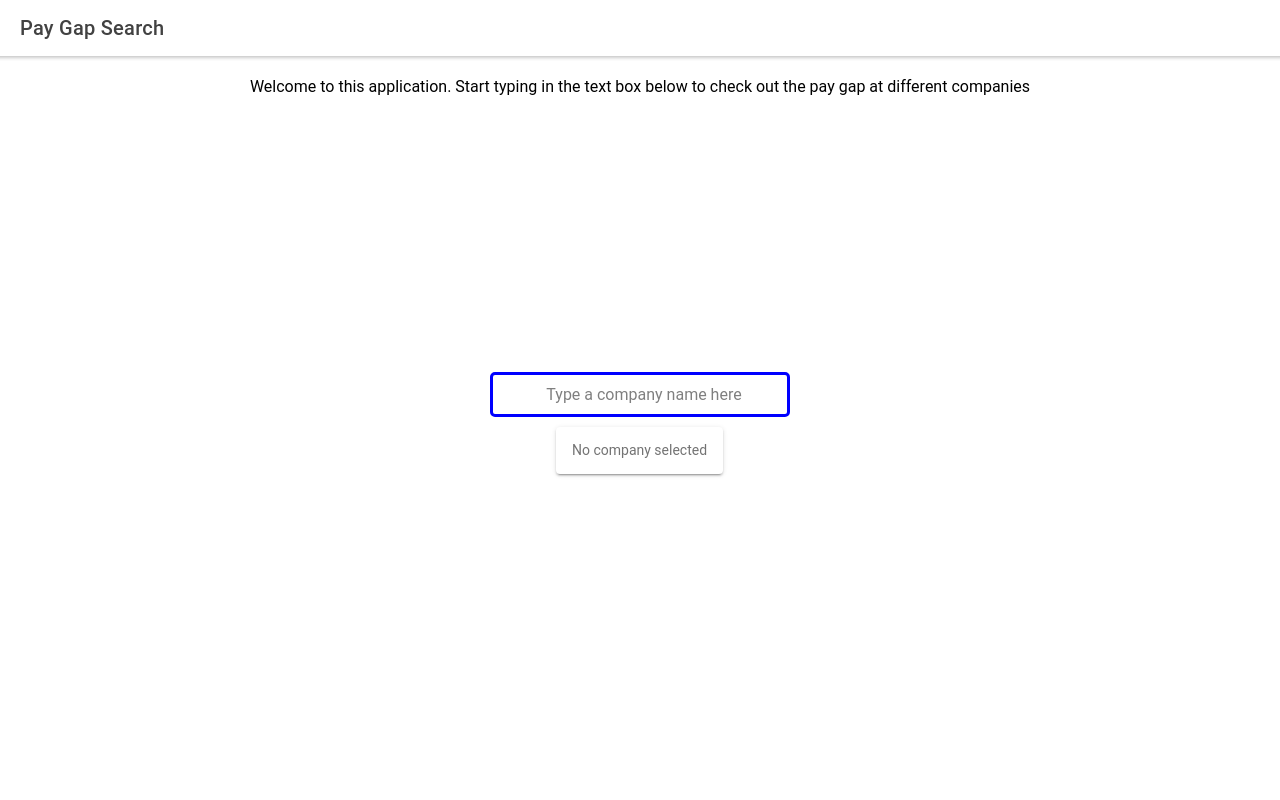
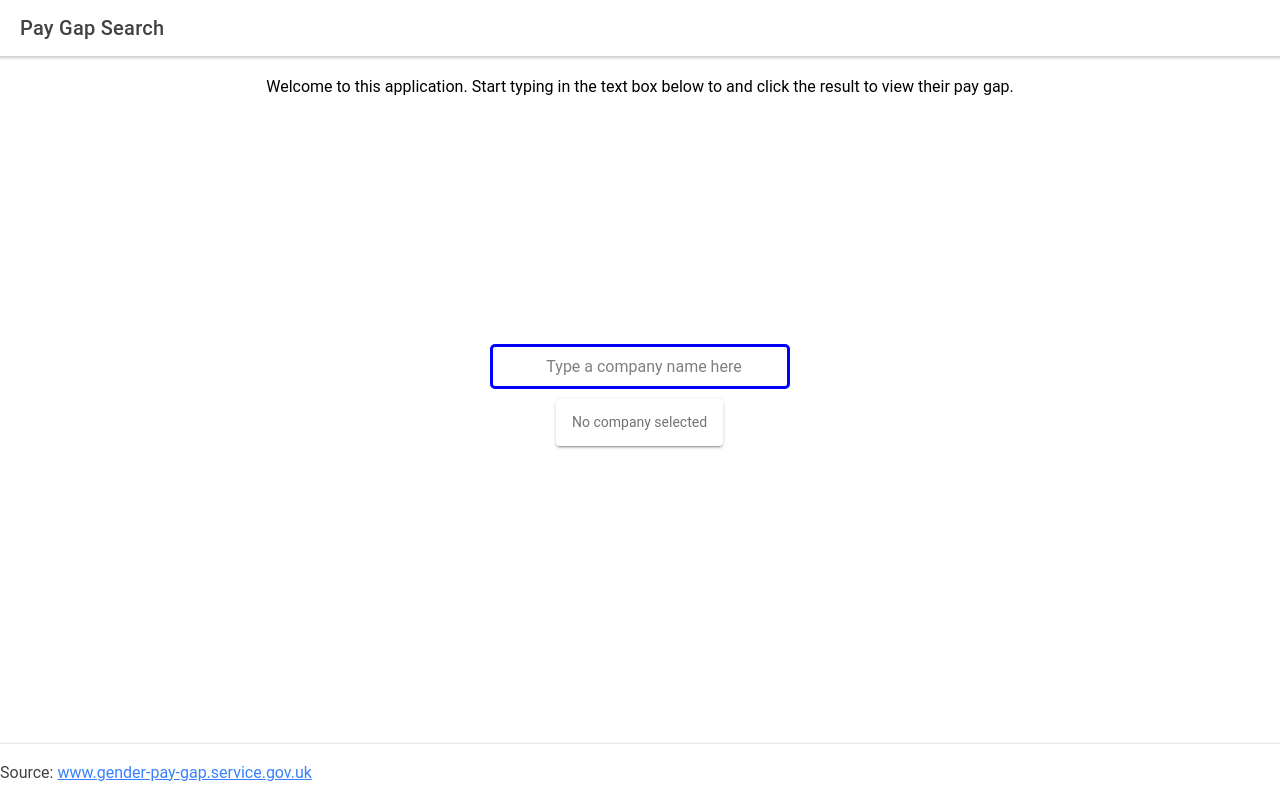
Before and after one commit to jdsmith104/pay-gap-search, a React (Create React App) app in the folder App/: page /home in a window 1280 px wide. Built offline with nearby package versions, Linux system fonts and the light colour scheme.

Commit message:
Updated home page information

```diff
--- a/App/src/pages/Home.tsx
+++ b/App/src/pages/Home.tsx
@@ -8,11 +8,12 @@ import {
   IonToolbar,
   IonRow,
   IonText,
+  IonFooter,
 } from '@ionic/react';
 import './Home.css';
 import SuggestedSearchBar from '../components/SuggestedSearchBar';
 // eslint-disable-next-line max-len
-const PageText: string = 'Welcome to this application. Start typing in the text box below to check out the pay gap at different companies';
+const PageText: string = 'Welcome to this application. Start typing in the text box below to and click the result to view their pay gap.';
 
 const Home = function Home() {
   return (
@@ -41,6 +42,20 @@ const Home = function Home() {
           </IonGrid>
         </IonContent>
       </IonContent>
+      <IonFooter>
+        <IonToolbar>
+          <IonText>
+            <p>
+              Source:
+              {' '}
+              <a href="https://gender-pay-gap.service.gov.uk/viewing/download">
+                www.gender-pay-gap.service.gov.uk
+              </a>
+            </p>
+
+          </IonText>
+        </IonToolbar>
+      </IonFooter>
     </IonPage>
   );
 };
```
